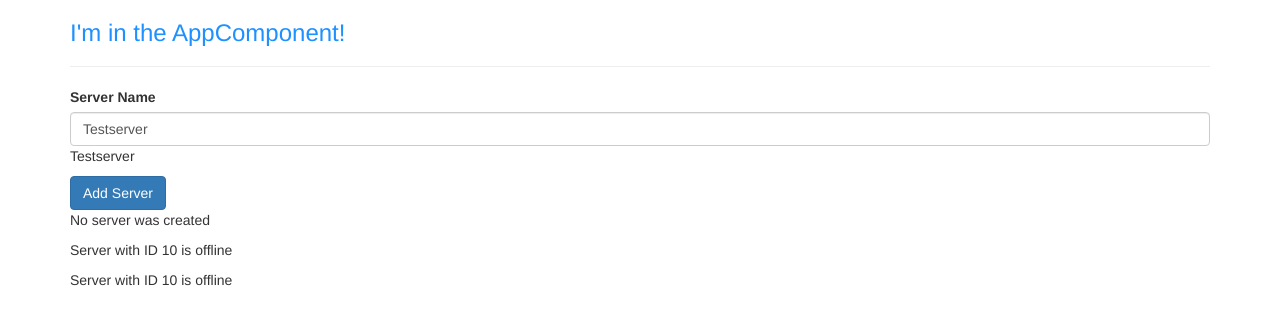
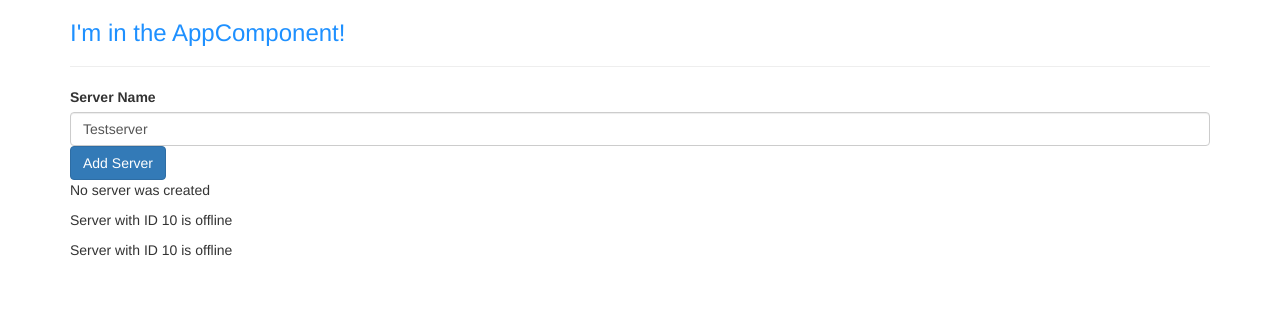
Before and after one commit to Angular-ngrx-Learning/AngularBasics, an Angular app: page / in a window 1280 px wide. Shown: the top 324 px of the page. Built offline with nearby package versions, Linux system fonts and the light colour scheme.

Commit message:
Combining all forms of databinding

```diff
--- a/src/app/servers/servers.component.html
+++ b/src/app/servers/servers.component.html
@@ -1,7 +1,7 @@
 <label>Server Name</label>
 <!--<input type="text" class="form-control" (input)="onUpdateServerName($event)">-->
 <input type="text" class="form-control" [(ngModel)]="serverName">
-<p>{{ serverName }}</p>
+<!--<p>{{ serverName }}</p>-->
 <button class="btn btn-primary" [disabled]="!allowNewServer" (click)="onCreateServer()">Add Server</button>
 <p> {{ serverCreationStatus }}</p>
 <app-server></app-server>
--- a/src/app/servers/servers.component.ts
+++ b/src/app/servers/servers.component.ts
@@ -25,7 +25,7 @@
   }
 
   onCreateServer() {
-    this.serverCreationStatus = 'Server was created';
+    this.serverCreationStatus = 'Server was created! Name is ' + this.serverName;
   }
 
   onUpdateServerName(event: Event) {
```
